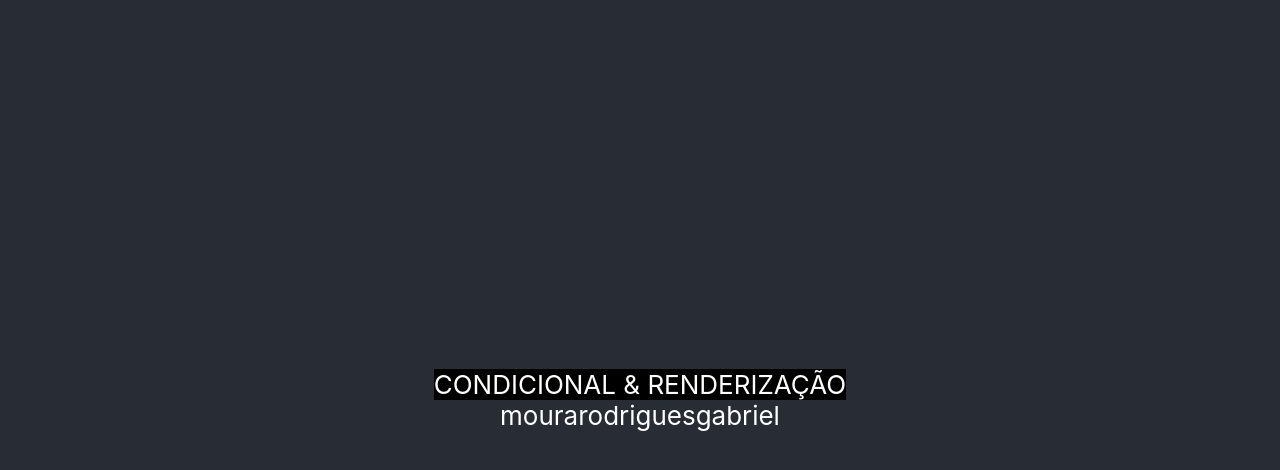
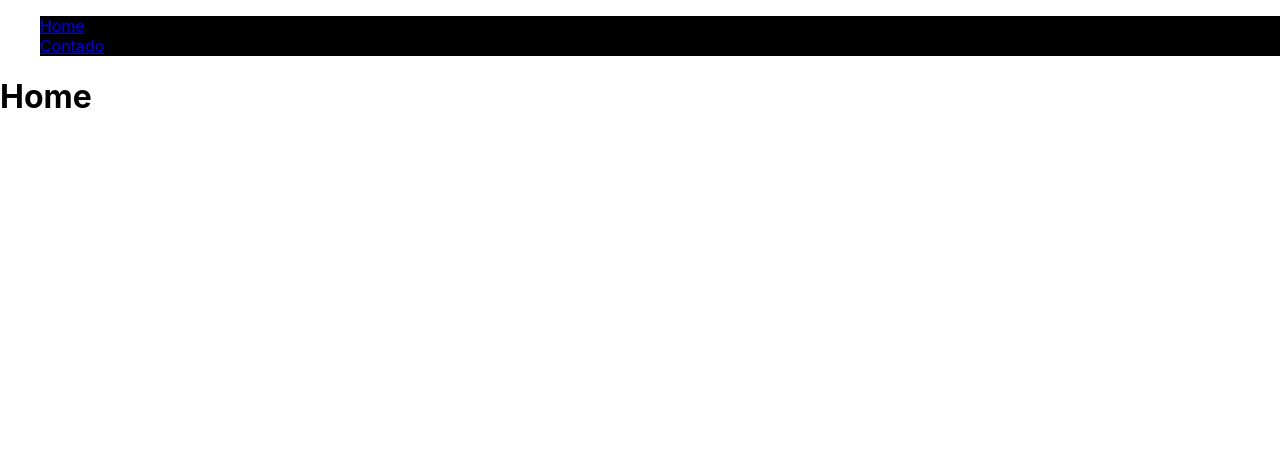
Before and after one commit to grmoura/Estudo_ReactIniciante, a React (Create React App) app: page / in a window 1280 px wide. Shown: the top 470 px of the page. Built offline with nearby package versions, Linux system fonts and the light colour scheme.

Commit message:
feat: menu de navegação de paginas utilizando router-dom

```diff
--- a/package.json
+++ b/package.json
@@ -9,7 +9,8 @@
     "axios": "^1.3.0",
     "react": "^18.2.0",
     "react-dom": "^18.2.0",
-    "react-scripts": "^5.0.1",
+    "react-router-dom": "^6.8.1",
+    "react-scripts": "^2.1.3",
     "web-vitals": "^2.1.4"
   },
   "scripts": {
--- a/src/App.js
+++ b/src/App.js
@@ -1,23 +1,27 @@
-//import ComponenteButton from './components/ComponenteButton'
-//import ComponenteTeste from './components/ComponenteTeste'
-//import PropsTeste from './components/PropsTeste'
-///import XPropsTypeTeste from './components/XPropsTypeTeste'
-//import Evento from './components/Evento'
-//import Condicional from './components/Condicional'
-import Renderizacao from './components/Renderizacao';
-import './App.css'
+import React from "react";
+import { BrowserRouter as Router, Routes, Route, Link } from "react-router-dom";
+import Home from "./pages/Home";
+import Contato from "./pages/Contato";
+import "./App.css";
+
+function App() {
+  return (
+    <Router>
+      <ul>
+        <li>
+          <Link to="/">Home </Link>
+        </li>
+        <li>
+          <Link to="/contato">Contado </Link>
+        </li>
+      </ul>
+      <Routes>
+        <Route  path="/" element={<Home/>} exact></Route>
+        <Route  path="/contato" element={<Contato />} exact></Route>
+      </Routes>
 
 
-function App() {
-  const texte = ["moura", "rodrigues", "gabriel"];
-  return (
-
-    <div className="App">
-      <header className="App-header">
-        <li>CONDICIONAL & RENDERIZAÇÃO</li>
-        <Renderizacao  itens={texte}/>
-      </header>
-    </div>
+    </Router>
   );
 }
 
--- /dev/null
+++ b/src/pages/Contato.js
@@ -0,0 +1,9 @@
+import React from "react";
+
+export default function Contato() {
+  return (
+    <div>
+      <h1>Contato</h1>
+    </div>
+  );
+}
--- /dev/null
+++ b/src/pages/Home.js
@@ -0,0 +1,9 @@
+import React from "react";
+
+export default function Home({id}) {
+  return (
+    <div>
+      <h1>Home{id}</h1>
+    </div>
+  );
+}
```
Also changed, not shown: 1 other file (tests, documents, lock files or other folders).
